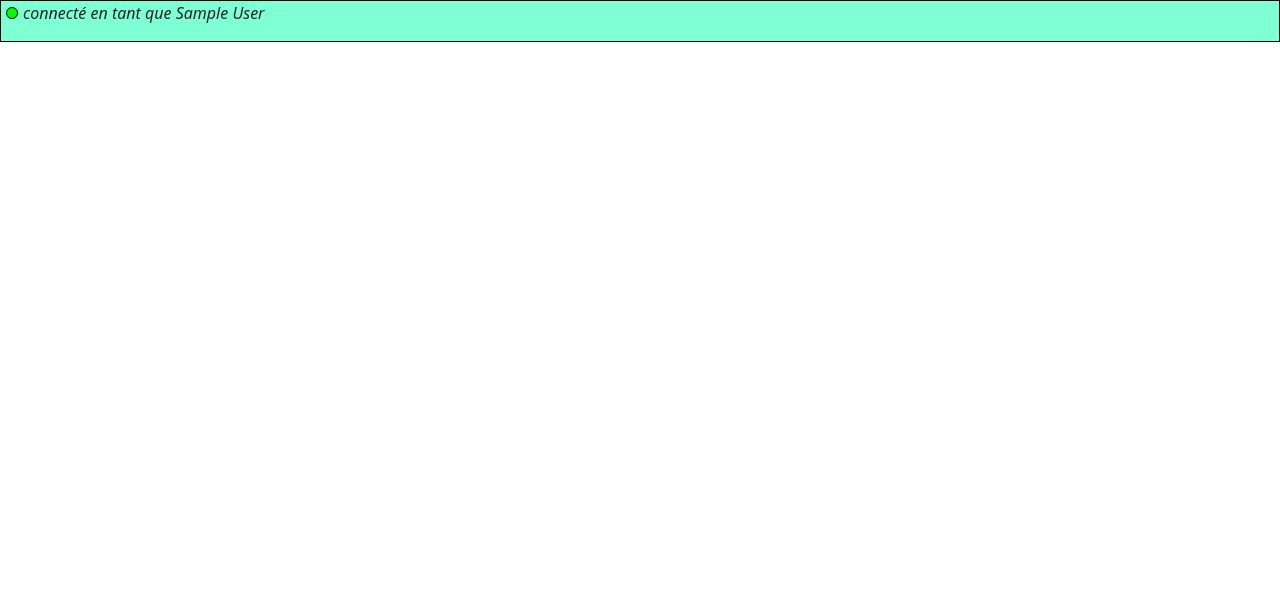
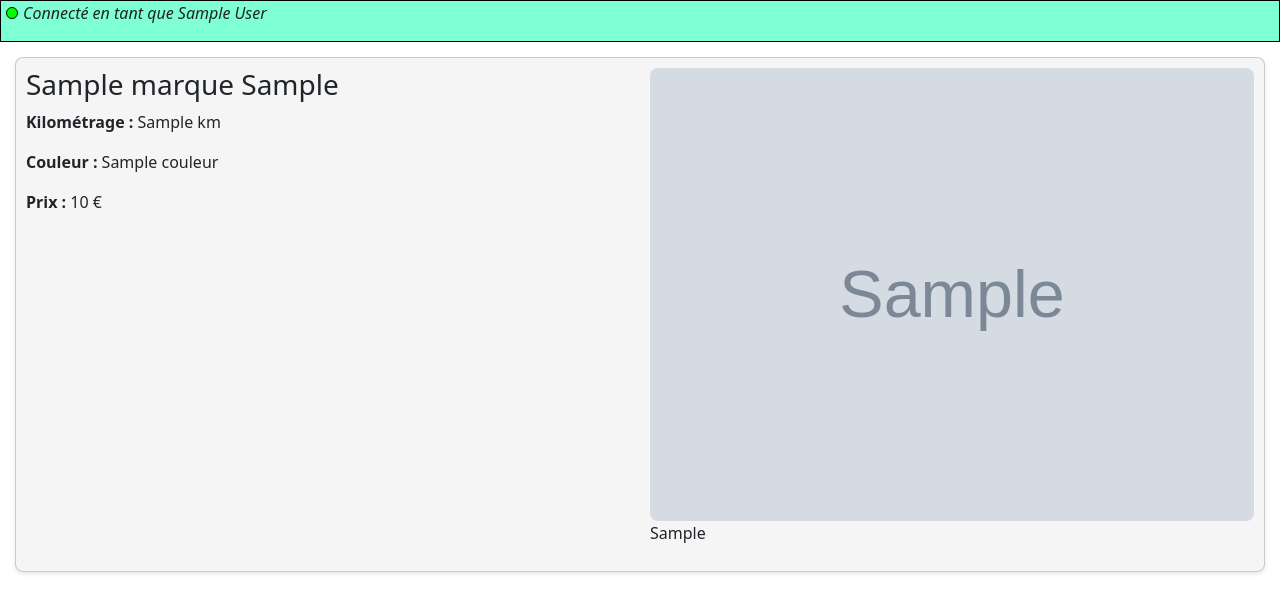
Before and after one commit to Pierre-Cinart/ecf-garage-vueJs3, a PHP site: page /garage-v-parrot-vue/admin/adminCars.php in a window 1280 px wide. Shown: the part 76-689 px from the top of the page. Run offline with PHP 8.4, Linux system fonts and the light colour scheme; the visitor is signed in with stand-in values (Sample User, id 1); tables that the repository leaves empty or names only in its code hold one stand-in row (values such as "Sample post"); grey boxes marked "Sample" are stand-in pictures; data that the repository does not hold is empty; some web fonts are replaced.

Commit message:
affichage des véhicules sur la page adminCars -------- ajouter des options de recherche et de modifications

```diff
--- a/admin/Css/style.css
+++ b/admin/Css/style.css
@@ -162,6 +162,57 @@ header {
     background-color: red;
     color: white;
   }
+  /* véhicules */
+  .gallery {
+    padding: 15px;
+    display: grid;
+    grid-template-columns: repeat(auto-fit, minmax(250px, 1fr));
+    grid-template-rows: repeat(auto-fit, minmax(250px, 1fr));
+    gap: 20px;
+  }
+
+  .card {
+    display: grid;
+    grid-template-columns: repeat(auto-fit, minmax(200px, 1fr));
+    gap: 20px;
+    background-color: #f5f5f5;
+    border-radius: 8px;
+    padding: 10px;
+    box-shadow: 0 2px 4px rgba(0, 0, 0, 0.1);
+  }
+
+  .card-txt {
+    width: 100%;
+  }
+
+  .card-img {
+    width: 100%;
+    height: auto;
+    border-radius: 8px;
+    margin: auto;
+  }
+
+  .card-body {
+    padding: 10px;
+  }
+
+  .card-body h3 {
+    font-size: 18px;
+    margin: 10px 0;
+  }
+
+  .card-body p {
+    margin: 5px 0;
+  }
+
+  .card-body a {
+    display: inline-block;
+    background-color: #007bff;
+    color: #fff;
+    padding: 5px 10px;
+    border-radius: 4px;
+    text-decoration: none;
+  }
   @media (min-width: 1000px) {
     #logoutItem {
         display: block !important;
--- a/admin/adminCars.php
+++ b/admin/adminCars.php
@@ -1,23 +1,60 @@
 <?php
 session_start();
 $currentPage = 'adminCars';
-if (!isset($_SESSION["log_in"])){
-    header('Location:logout.php');
+if (!isset($_SESSION["log_in"])) {
+    header('Location: logout.php');
     exit();
 }
- ?>
+
+// Inclure le fichier de connexion à la base de données
+require_once('../backend/bdd.php');
+
+// Requête SQL pour récupérer tous les véhicules
+$query = "SELECT c.*, m.nom_marque AS car_mark, cl.nom_couleur AS car_color FROM cars c
+          LEFT JOIN marques m ON c.car_mark_id = m.marque_id
+          LEFT JOIN couleurs cl ON c.car_color_id = cl.couleur_id";
+
+$result = mysqli_query($bdd, $query);
+
+if (!$result) {
+    die('Erreur dans la requête SQL : ' . mysqli_error($bdd));
+}
+
+$vehicles = [];
+
+while ($row = mysqli_fetch_assoc($result)) {
+    $vehicles[] = $row;
+}
+?>
 <!DOCTYPE html>
 <html lang="fr">
 <head>
-<?php include_once ("./phpComponents/head.php");?>
+    <?php include_once("./phpComponents/head.php"); ?>
     <title>Gestion des véhicules</title>
 </head>
 <body>
-<?php include_once ("./phpComponents/header.php");?>
-   <div class="connect-info">
-    <div class = "btn-connect"></div>
-    <p>connecté en tant que <?php echo $_SESSION["user"]?></p>
-   </div>
-   <?php include_once ("./phpComponents/script.php");?>
+    <?php include_once("./phpComponents/header.php"); ?>
+    <div class="connect-info">
+        <div class="btn-connect"></div>
+        <p>Connecté en tant que <?php echo $_SESSION["user"]; ?></p>
+    </div>
+    <div class="gallery">
+        <?php foreach ($vehicles as $vehicle) : ?>
+            <div class="card">
+                <div class="card-txt">
+                    <h3><?php echo $vehicle['car_mark'] . ' ' . $vehicle['car_model']; ?></h3>
+                    <p><b>Kilométrage :</b> <?php echo $vehicle['car_km']; ?> km</p>
+                    <p><b>Couleur :</b> <?php echo $vehicle['car_color']; ?></p>
+                    <p><b>Prix :</b> <?php echo $vehicle['car_price']; ?> €</p>
+                </div>
+                <div class="card-img">
+                    <!-- Construire le chemin complet de l'image -->
+                    <img class="card-img" src="http://localhost/garage-v-parrot-vue/backend/img/<?php echo $vehicle['car_mark'] . '/' . $vehicle['car_picture']; ?>" alt="<?php echo $vehicle['car_mark'] . '/' . $vehicle['car_picture']; ?>">
+                    <p><?php echo $vehicle['car_info']; ?></p>
+                </div>
+            </div>
+        <?php endforeach; ?>
+    </div>
+    <?php include_once("./phpComponents/script.php"); ?>
 </body>
 </html>
--- a/admin/adminMessages.php
+++ b/admin/adminMessages.php
@@ -77,11 +77,13 @@ $messagesTotal = $messagesOk + $messagesWait;
             if ($ok == 1) {
                 $_SESSION['messages'] = "ok";
                 echo "Commentaires validés : ";
+                echo '<div class="sep"></div>';
                 include_once('./phpFunctions/showMessages.php');
                 // Afficher ici les commentaires validés
             } elseif ($wait == 1) {
                 $_SESSION['messages'] = "wait";
                 echo "Commentaires à traiter : ";
+                echo '<div class="sep"></div>';
                 include_once('./phpFunctions/showMessages.php');
                 // Afficher ici les commentaires à traiter
             }
```
